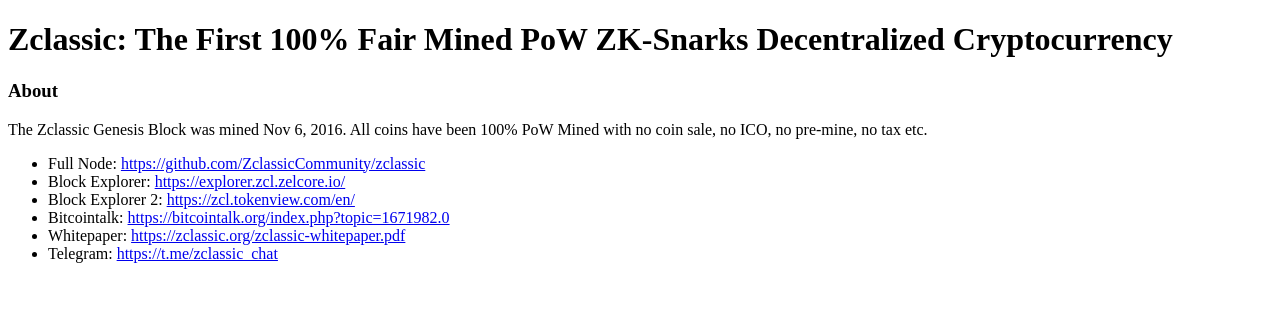
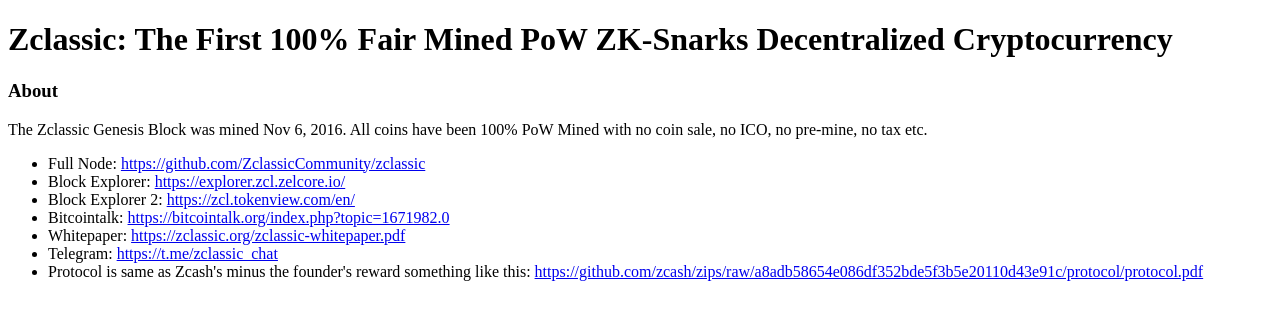
Before and after one commit to ZclassicCommunity/zclassicorg.github.io, a plain HTML site: page index.html in a window 1280 px wide. Drawn offline with Linux system fonts and the light colour scheme.

Commit message:
Update index.html

```diff
--- a/index.html
+++ b/index.html
@@ -33,7 +33,9 @@
 <li>
   Telegram: <a href="https://t.me/zclassic_chat">https://t.me/zclassic_chat</a>
   </li>
-
+<li>
+  Protocol is same as Zcash's minus the founder's reward something like this: <a href="https://github.com/zcash/zips/raw/a8adb58654e086df352bde5f3b5e20110d43e91c/protocol/protocol.pdf">https://github.com/zcash/zips/raw/a8adb58654e086df352bde5f3b5e20110d43e91c/protocol/protocol.pdf</a>
+  </li>
 </ul>
 </body>
 </html>
```
